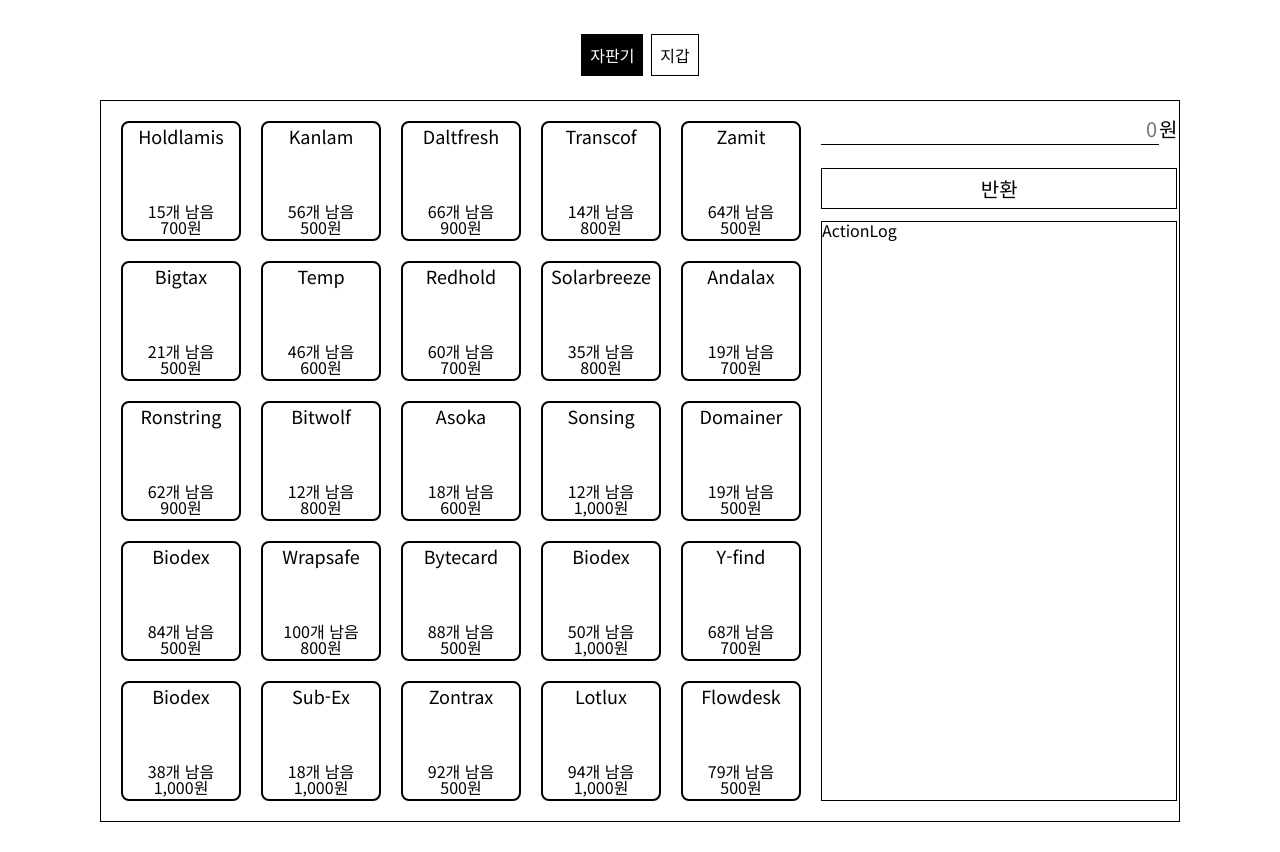
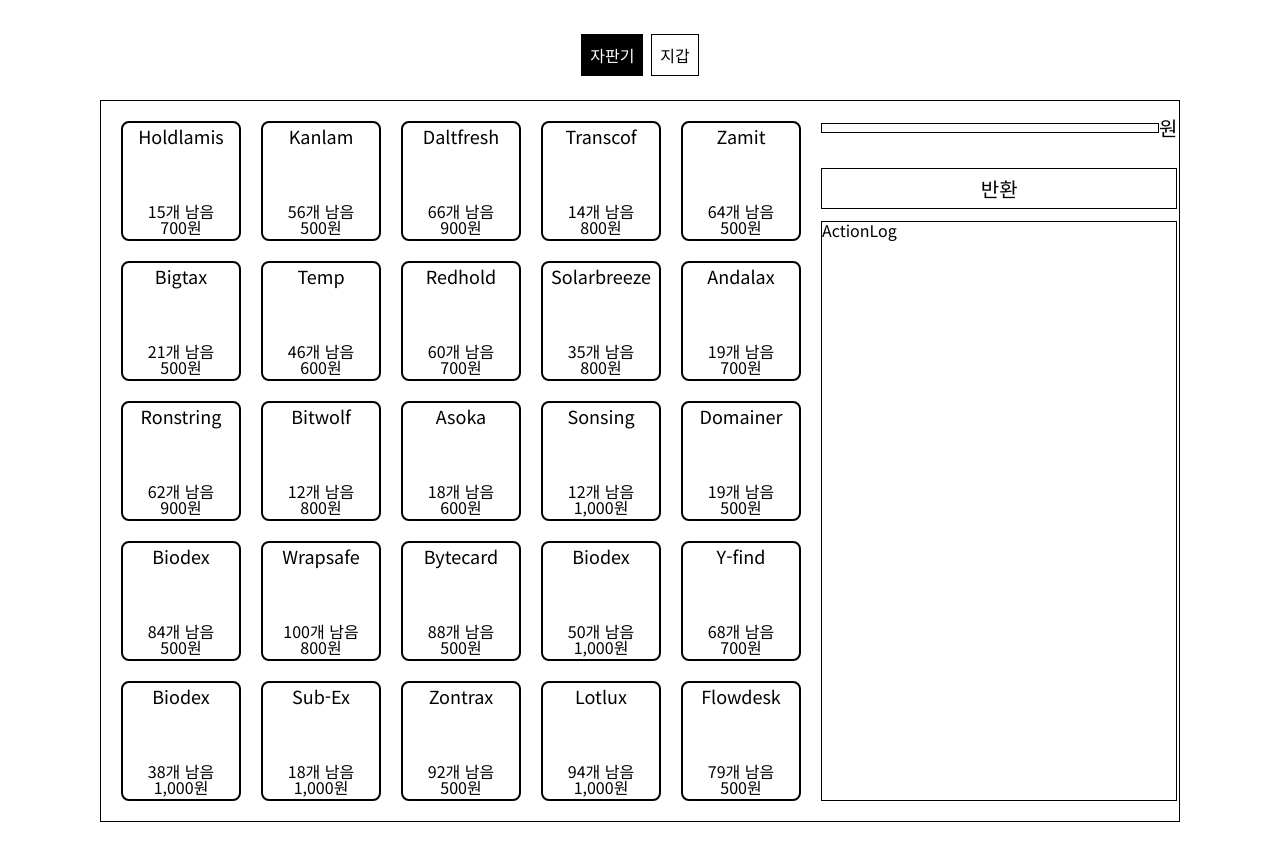
Before and after one commit to codesquad-members-2022/fe-vm, a React app: page / in a window 1280 px wide. Built offline with nearby package versions, Linux system fonts and the light colour scheme.

Commit message:
Feat: InputForm 추가, InputForm과 InputAmount 토글 기능 추가

```diff
--- a/src/components/InputController/index.jsx
+++ b/src/components/InputController/index.jsx
@@ -1,5 +1,7 @@
-import React from 'react';
+import React, { useContext, useEffect, useRef, useState } from 'react';
 import styled from 'styled-components';
+
+import { VMContext } from '@/Provider/VMProvider';
 
 const InputControllerLayout = styled.div`
   display: flex;
@@ -12,13 +14,45 @@ const InputLayer = styled.div`
   display: flex;
   align-items: center;
   font-size: 20px;
+  height: 30px;
 `;
 
-const Input = styled.input.attrs({ type: 'text', placeholder: '0' })`
+const InputFormLayout = styled.form`
+  width: 100%;
+`;
+
+const Input = styled.input.attrs({ type: 'number', placeholder: '0' })`
+  font-size: 20px;
+  width: 100%;
+  height: 100%;
+  text-align: right;
+  padding: 0 5px;
+  border-bottom: 1px solid black;
+
+  &::-webkit-outer-spin-button,
+  &::-webkit-inner-spin-button {
+    -webkit-appearance: none;
+    margin: 0;
+  }
+  -moz-appearance: textfield;
+`;
+
+const InputAmount = styled.div`
   font-size: 20px;
   width: 100%;
   text-align: right;
-  border-bottom: 1px solid black;
+  padding: 4px;
+  border: 1px solid black;
+  cursor: pointer;
+  transition: background-color 200ms;
+
+  &:hover {
+    background-color: #00000022;
+  }
+
+  &:active {
+    background-color: #00000011;
+  }
 `;
 
 const ReturnButton = styled.button.attrs({ type: 'button' })`
@@ -26,7 +60,7 @@ const ReturnButton = styled.button.attrs({ type: 'button' })`
   padding: 5px;
   border: 1px solid black;
   cursor: pointer;
-  transition: background-color 100ms;
+  transition: background-color 200ms;
 
   &:hover {
     background-color: #00000022;
@@ -38,10 +72,21 @@ const ReturnButton = styled.button.attrs({ type: 'button' })`
 `;
 
 const InputController = ({ className }) => {
+  const [submitted, setSubmitted] = useState(true);
+  const { state, dispatch } = useContext(VMContext);
+
+  const onClickInputAmount = () => {
+    setSubmitted(false);
+  };
+
   return (
     <InputControllerLayout className={className}>
       <InputLayer>
-        <Input />
+        {submitted ? (
+          <InputAmount onClick={onClickInputAmount}>{state.inputAmount}</InputAmount>
+        ) : (
+          <InputForm dispatch={dispatch} setSubmitted={setSubmitted} />
+        )}
         <span>원</span>
       </InputLayer>
       <ReturnButton>반환</ReturnButton>
@@ -49,4 +94,26 @@ const InputController = ({ className }) => {
   );
 };
 
+const InputForm = ({ dispatch, setSubmitted }) => {
+  const inputRef = useRef(null);
+
+  const onSubmit = (e) => {
+    e.preventDefault();
+    setSubmitted(true);
+
+    // TODO: 투입금액 업데이트
+    // TODO: 로그 업데이트
+  };
+
+  useEffect(() => {
+    inputRef.current.focus();
+  }, []);
+
+  return (
+    <InputFormLayout onSubmit={onSubmit}>
+      <Input ref={inputRef} />
+    </InputFormLayout>
+  );
+};
+
 export default InputController;
```
